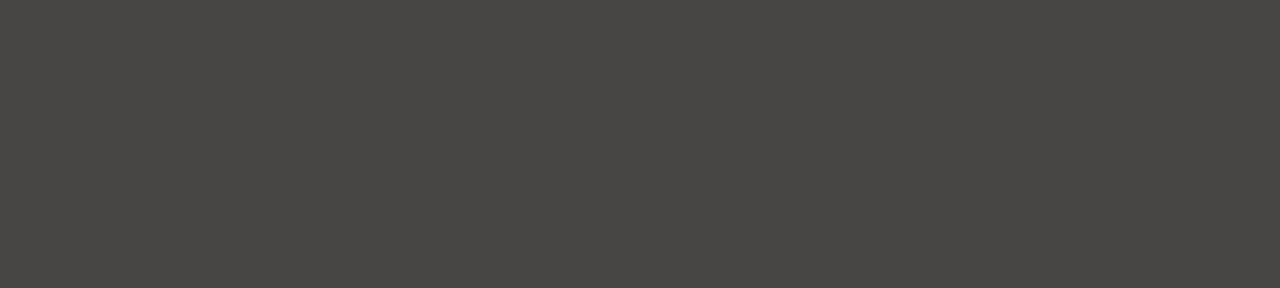
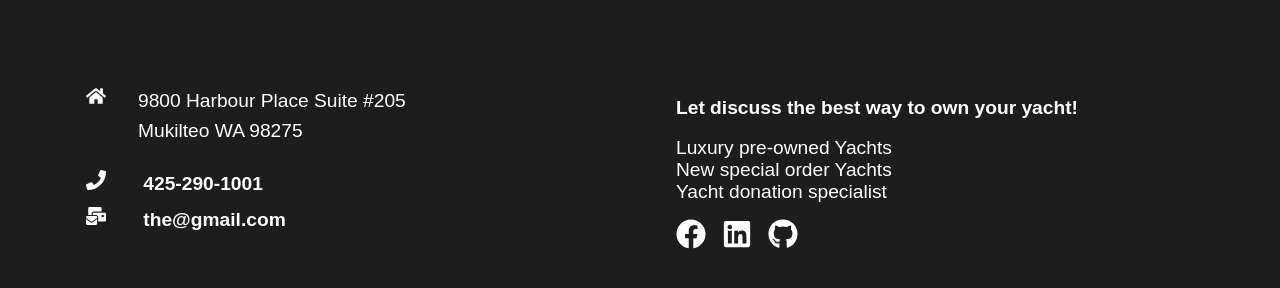
Before and after one commit to jonathanpenaloa/current-sea-yacht-service, a React (Create React App) app: page /Yacht in a window 1280 px wide. Shown: the part 506-794 px from the top of the page. Built offline with nearby package versions, Linux system fonts and the light colour scheme.

Commit message:
assets added

```diff
--- a/src/routes/Yacht.jsx
+++ b/src/routes/Yacht.jsx
@@ -1,11 +1,14 @@
 import React from "react";
+import Footer from "../components/Footer/Footer";
 import NavBar from "../components/NavBar/NavBar";
+import PagesInfo from "../components/PagesInfo/PagesInfo";
 
 export default function Yacht() {
     return(
         <div>
             <NavBar />
-            <h1>Yacht Page</h1>
+            <PagesInfo />
+            <Footer />
         </div>
     );
 }
```
